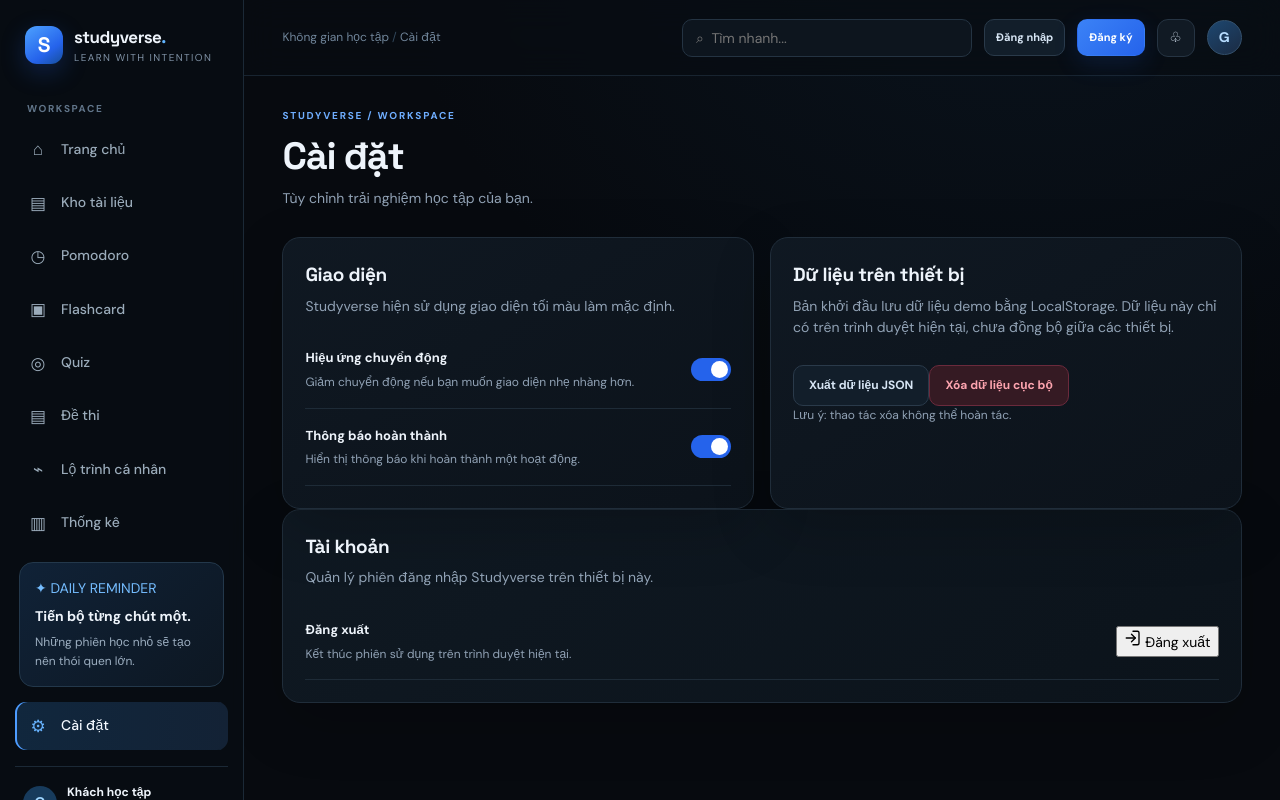
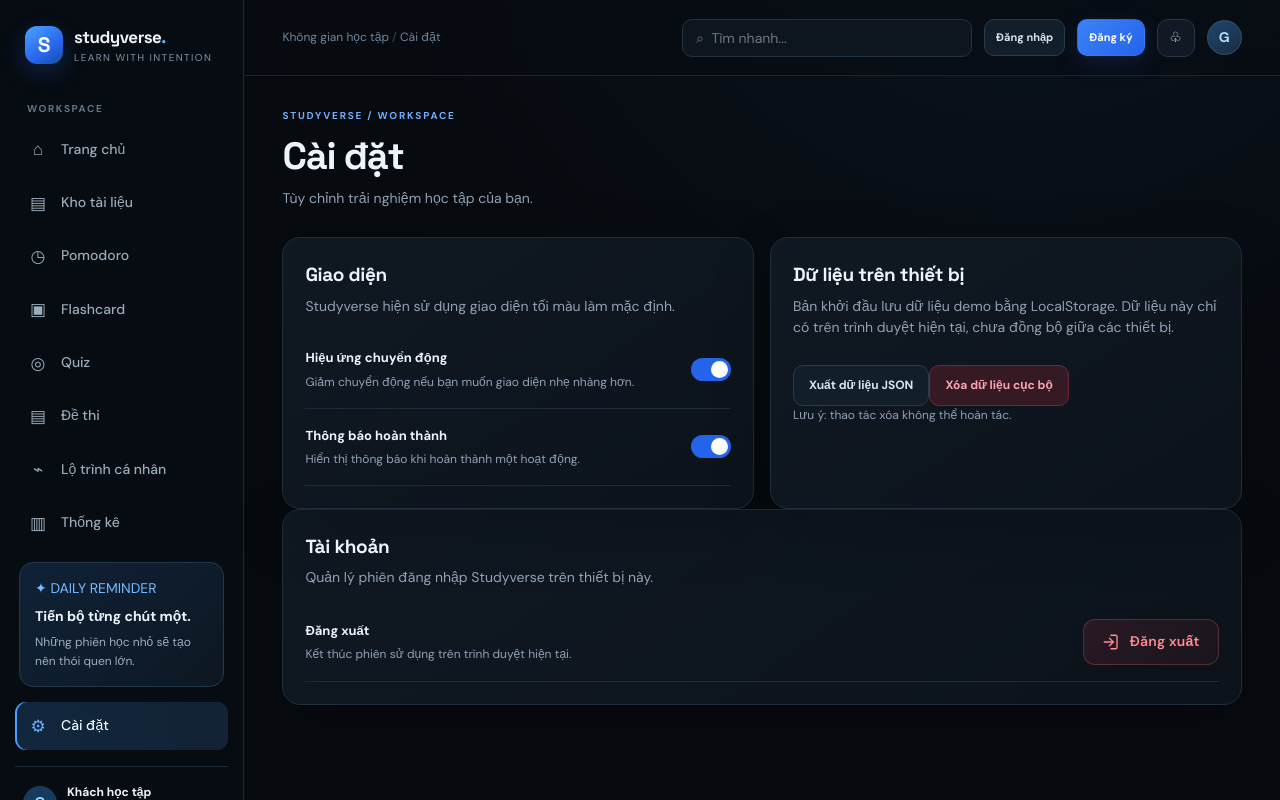
Before and after one commit to huymc5797-oss/hoc_tap123, a plain HTML site: page cai-dat.html in a window 1280 px wide. Drawn offline with Linux system fonts and the light colour scheme.

Commit message:
Add logout button styles
Added styles for the logout button with hover and active states.

```diff
--- a/css/style.css
+++ b/css/style.css
@@ -15,3 +15,83 @@
 /* Authentication entry points in the main navigation */
 .auth-top-link{white-space:nowrap;padding:9px 11px;font-size:11px}
 @media(max-width:760px){.auth-top-link{padding:8px 9px;font-size:10px}.topbar-right{gap:6px}.global-search{width:min(150px,24vw)}}
+/* ===== Studyverse Logout Button ===== */
+
+.logout-button {
+  display: inline-flex;
+  align-items: center;
+  justify-content: center;
+  gap: 10px;
+
+  padding: 11px 18px;
+  min-height: 44px;
+
+  color: #ff8b94;
+  background: linear-gradient(
+    135deg,
+    rgba(244, 63, 94, 0.13),
+    rgba(239, 68, 68, 0.06)
+  );
+
+  border: 1px solid rgba(248, 113, 113, 0.25);
+  border-radius: 12px;
+
+  font-family: inherit;
+  font-size: 14px;
+  font-weight: 600;
+  letter-spacing: 0.2px;
+
+  cursor: pointer;
+  white-space: nowrap;
+
+  box-shadow: 0 2px 8px rgba(0, 0, 0, 0.08);
+
+  transition:
+    background 0.25s ease,
+    border-color 0.25s ease,
+    color 0.25s ease,
+    transform 0.25s ease,
+    box-shadow 0.25s ease;
+}
+
+.logout-button svg {
+  flex-shrink: 0;
+  transition: transform 0.25s ease;
+}
+
+.logout-button:hover {
+  color: #ffffff;
+  background: linear-gradient(
+    135deg,
+    #e84b60,
+    #c9364b
+  );
+
+  border-color: rgba(255, 130, 145, 0.65);
+
+  box-shadow: 0 6px 20px rgba(232, 75, 96, 0.22);
+
+  transform: translateY(-2px);
+}
+
+.logout-button:hover svg {
+  transform: translateX(3px);
+}
+
+.logout-button:active {
+  transform: translateY(0) scale(0.97);
+  box-shadow: none;
+}
+
+.logout-button:focus-visible {
+  outline: 2px solid #fb7185;
+  outline-offset: 3px;
+}
+
+@media (max-width: 480px) {
+  .logout-button {
+    padding: 10px 14px;
+    gap: 8px;
+    font-size: 13px;
+  }
+}
```
